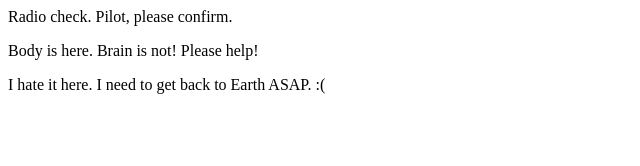
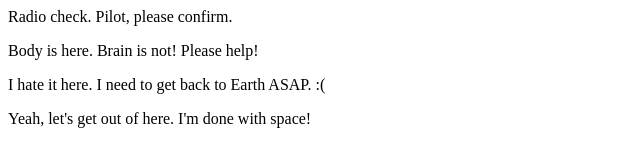
Before and after one commit to julierindone/space-cadets, a plain HTML site: page index.html in a window 1280 px wide. Shown: the whole page, without its empty margins (0-640 px from the left). Drawn offline with Linux system fonts and the light colour scheme.

Commit message:
Replied to control and leaving space

```diff
--- a/index.html
+++ b/index.html
@@ -5,5 +5,7 @@
    <p>Body is here. Brain is not! Please help!</p>
 
    <p> I hate it here. I need to get back to Earth ASAP. :(</p>
+
+   <p>Yeah, let's get out of here. I'm done with space!</p>
 </body>
 </html>
```
